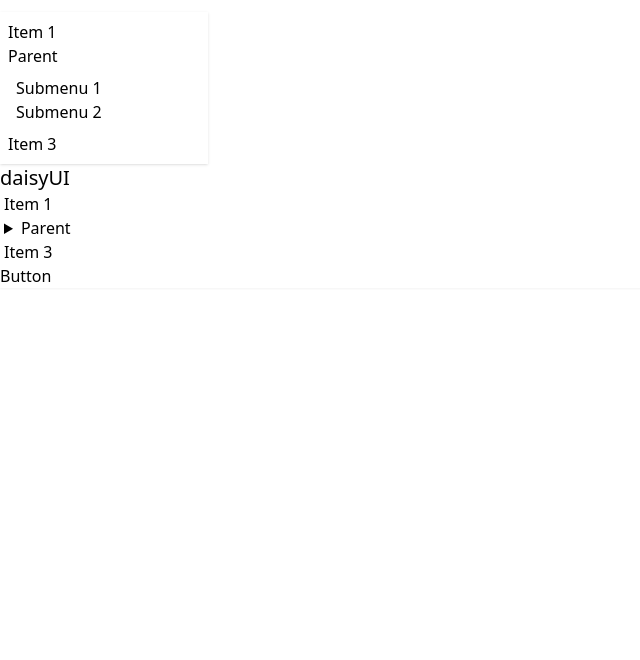
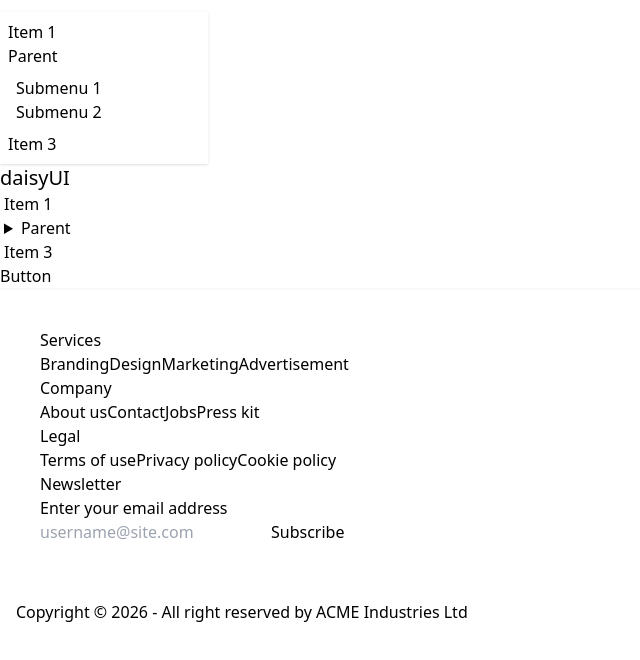
Before and after one commit to minajarifa/Mission-Restart-A2, a React (Vite) app: page / in a window 1280 px wide. Shown: the top 660 px of the page, without its empty margins (0-640 px from the left). Built offline with nearby package versions, Linux system fonts and the light colour scheme.

Commit message:
added footer

```diff
--- a/src/App.jsx
+++ b/src/App.jsx
@@ -1,12 +1,14 @@
 import { Outlet } from 'react-router-dom'
 import './App.css'
 import Header from './Layout/Header/Header'
+import Footer from './Layout/Footer/Footer'
 
 function App() {
   return (
     <>
     <Header></Header>
      <Outlet></Outlet>
+     <Footer></Footer>
     </>
   )
 }
--- a/src/Layout/Footer/Footer.jsx
+++ b/src/Layout/Footer/Footer.jsx
@@ -1,16 +1,52 @@
 export default function Footer() {
   return (
-    <Footer>
-        {/* last Footer */}
-      <footer className="p-4 footer sm:footer-horizontal footer-center bg-base-300 text-base-content">
+    <footer>
+      {/* first footer  */}
+      <div className="p-10 footer sm:footer-horizontal bg-base-200 text-base-content">
+        <nav>
+          <h6 className="footer-title">Services</h6>
+          <a className="link link-hover">Branding</a>
+          <a className="link link-hover">Design</a>
+          <a className="link link-hover">Marketing</a>
+          <a className="link link-hover">Advertisement</a>
+        </nav>
+        <nav>
+          <h6 className="footer-title">Company</h6>
+          <a className="link link-hover">About us</a>
+          <a className="link link-hover">Contact</a>
+          <a className="link link-hover">Jobs</a>
+          <a className="link link-hover">Press kit</a>
+        </nav>
+        <nav>
+          <h6 className="footer-title">Legal</h6>
+          <a className="link link-hover">Terms of use</a>
+          <a className="link link-hover">Privacy policy</a>
+          <a className="link link-hover">Cookie policy</a>
+        </nav>
+        <form>
+          <h6 className="footer-title">Newsletter</h6>
+          <fieldset className="w-80">
+            <label>Enter your email address</label>
+            <div className="join">
+              <input
+                type="text"
+                placeholder="username@site.com"
+                className="input input-bordered join-item"
+              />
+              <button className="btn btn-primary join-item">Subscribe</button>
+            </div>
+          </fieldset>
+        </form>
+      </div>
+      {/* last Footer */}
+      <div className="p-4 footer sm:footer-horizontal footer-center bg-base-300 text-base-content">
         <aside>
           <p>
             Copyright © {new Date().getFullYear()} - All right reserved by ACME
             Industries Ltd
           </p>
         </aside>
-      </footer>
-
-    </Footer>
+      </div>
+    </footer>
   );
 }
```
